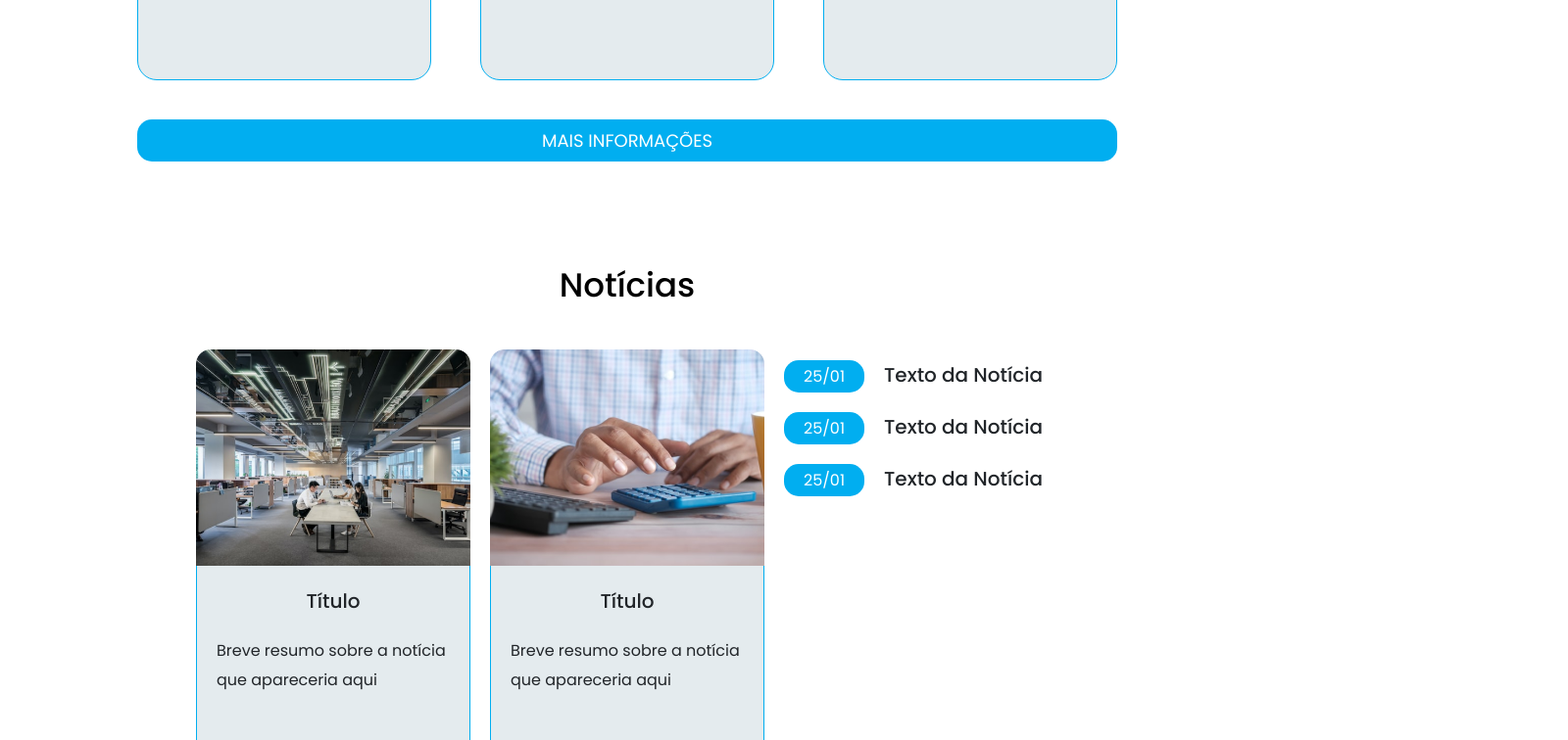
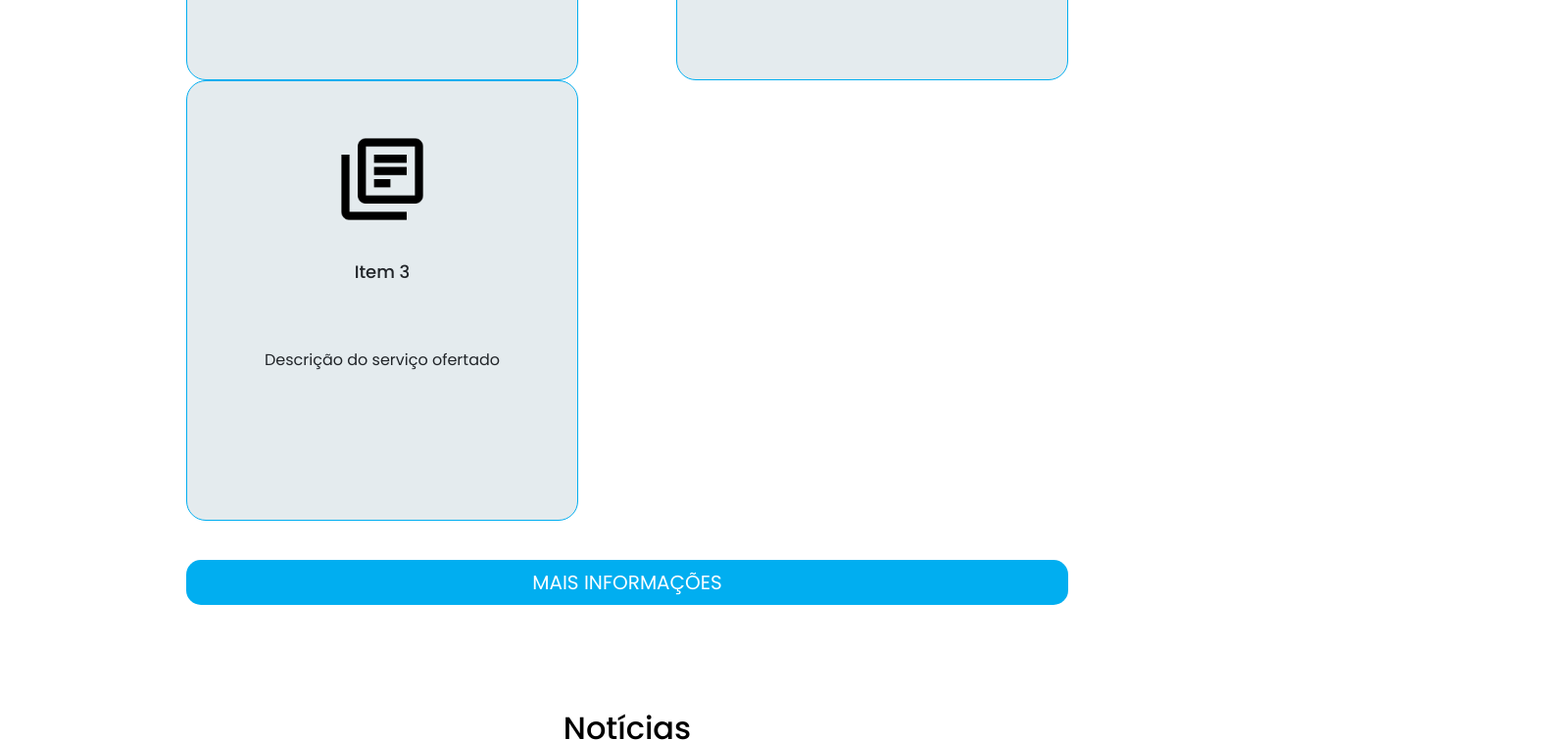
Before and after one commit to M1SS1NGHU3S/notekTemp, a React (Create React App) app: page / in a window 1280 px wide. Shown: the part 1980-2736 px from the top of the page at 98% size, 1600 px wide, since content can reach past the window. Built offline with nearby package versions, Linux system fonts and the light colour scheme.

Commit message:
Bootstrap container implementação

```diff
--- a/src/index.css
+++ b/src/index.css
@@ -63,7 +63,7 @@ h3 {
     border: none;
     color: #ffffff;
     text-transform: uppercase;
-    font-size: 18px;
+    font-size: 22px;
 }
 
 .column {
@@ -90,32 +90,34 @@ h3 {
     border-width: 0 1px 1px 1px;
 }
 
-@media (max-width: 800px) {
-    .text-box {
-        height: auto;
-    }
-}
 
-
-@media (max-width: 1350px) {
+@media (max-width: 1400px) {
     p {
-        font-size: 16px;
+        font-size: 18px;
         line-height: 30px;
     }
 
+    a {
+        font-size: 14px;
+    }
+
     h1 {
-        font-size: 44px;
+        font-size: 42px;
         line-height: 52px;
     }
 
     h2 {
-        font-size: 34px;
+        font-size: 32px;
         line-height: 52px;
     }
 
     h3 {
+        font-size: 22px;
+        line-height: 32px;
+    }
+
+    .blue-btn {
         font-size: 20px;
-        line-height: 32px;
     }
 
     .notek-container {
@@ -126,6 +128,12 @@ h3 {
 @media (max-width: 900px) {
     .notek-container {
         max-width: 90%;
+    }
+}
+
+@media (max-width: 800px) {
+    .text-box {
+        height: auto;
     }
 }
 
--- a/src/pages/home.js
+++ b/src/pages/home.js
@@ -18,7 +18,7 @@ function Home() {
             <SobreMudanca isHome={true} />
             <ServicosHome />
             <NoticiasRow isHome={true} />
-            <EntreEmContato />
+            {/* <EntreEmContato /> */}
         </>
     );
 }
--- a/src/sections/EntreEmContato.css
+++ b/src/sections/EntreEmContato.css
@@ -1,11 +1,15 @@
+.entre-contato {
+    padding: 0 40px;
+}
+
 .entre-contato--container {
-    width: 1600px;
     display: grid;
     justify-content: center;
-    grid-template-columns: 40% 40%;
+    grid-template-columns: 50% 40%;
     column-gap: 80px;
     margin: auto;
     height: 700px;
+    padding: 40px;
 }
 
 .contato-form {
--- a/src/sections/EntreEmContato.js
+++ b/src/sections/EntreEmContato.js
@@ -14,7 +14,7 @@ function EntreEmContato() {
 
     return (
         <section className="entre-contato">
-            <div className="entre-contato--container blue-border" style={bgStyle}>
+            <div className="entre-contato--container container blue-border" style={bgStyle}>
                 <div className="entre-contato--text-column">
                     <h1>Entre em contato conosco agora mesmo!</h1>
                 </div>
--- a/src/sections/NoticiasRow.css
+++ b/src/sections/NoticiasRow.css
@@ -47,19 +47,18 @@
     margin-top: 40px;
 }
 
-@media (max-width: 1350px) {
-    .noticias-row--content {
-        justify-content: center;
-    }
-
+@media (max-width: 1400px) {
     .noticias-row--column {
-        width: 280px;
-        margin: 0px 10px;
+        width: 350px;
     }
 }
 
-@media (max-width: 900px) {
-    .noticias-row--links{
+@media (max-width: 1200px) {
+    .noticias-row--column {
+        width: 300px;
+    }
+
+    /* .noticias-row--links{
         margin: 20px 0 0 0;
     }
 
@@ -70,23 +69,48 @@
     .noticias-row--btn {
         width: 280px;
         margin: 40px auto 0 auto;
+    } */
+}
+
+@media (max-width: 992px) {
+    .noticias-row--column {
+        width: 320px;
+    }
+
+    .noticias-row--links {
+        margin: auto;
+        margin-top: 40px;
+    }
+
+    .noticias-row--container {
+        display: grid;
+        justify-content: center;
+    }
+
+    .noticias-row--btn {
+        width: 320px;
+        margin: 20px auto 0 auto;
     }
 }
 
-@media (max-width: 670px) {
-    .noticias-row--content {
-        display: grid;
+@media (max-width: 768px) {
+    .noticias-row--column {
+        width: 300px;
     }
 
-    .noticias-row--column {
-        margin: 0;
+    .blog-card {
+        margin: auto;
     }
 
     .noticias-row--content > div:nth-child(2) {
         margin-block: 20px;
     }
 
+    .noticias-row--links {
+        margin-top: 0;
+    }
+
     .noticias-row--btn {
-        margin-top: 20px;
+        width: 300px;
     }
 }
--- a/src/sections/NoticiasRow.js
+++ b/src/sections/NoticiasRow.js
@@ -21,8 +21,9 @@ function NoticiasRow(props) {
             link: "#"
         },
     ]
-    const generateLinks = linksContent.map((value) =>
+    const generateLinks = linksContent.map((value, index) =>
         <NoticiaLink
+            key={index}
             titulo={value.titulo}
             data={value.data}
             link={value.link}
@@ -42,8 +43,9 @@ function NoticiasRow(props) {
             img: noticiaImg2
         }
     ]
-    const generateCards = cardsContent.map((value) =>
+    const generateCards = cardsContent.map((value, index) =>
         <BlogCard
+            key={index}
             img={value.img}
             titulo={value.titulo}
             desc={value.desc}
@@ -56,7 +58,7 @@ function NoticiasRow(props) {
 
     return (
         <div className="noticias-row" style={homeStyle}>
-            <div className="notek-container noticias-row--container">
+            <div className="container noticias-row--container">
                 <h2 className="section-title">Notícias</h2>
 
                 <div className="noticias-row--content">
--- a/src/sections/ServicosHome.css
+++ b/src/sections/ServicosHome.css
@@ -1,8 +1,3 @@
-.servicos-home--container {
-    max-width: 1000px;
-    margin: auto;
-}
-
 .servicos-home--cards {
     display: flex;
     flex-wrap: wrap;
@@ -19,7 +14,7 @@
     padding: 50px;
     text-align: center;
     height: 450px;
-    width: 300px;
+    width: 400px;
 }
 
 .servico-card--img {
--- a/src/sections/ServicosHome.js
+++ b/src/sections/ServicosHome.js
@@ -28,8 +28,9 @@ function ServicosHome() {
             classId: "item3"
         },
     ]
-    const allCards = cardsContent.map((value) =>
+    const allCards = cardsContent.map((value, index) =>
         <ServicoCard
+            key={index}
             img={value.img}
             titulo={value.titulo}
             desc={value.desc}
@@ -39,7 +40,7 @@ function ServicosHome() {
 
     return (
         <section className="servicos-home">
-            <div className="servicos-home--container">
+            <div className="servicos-home--container notek-container">
                 <h2 className="section-title">Serviços</h2>
 
                 <div className="servicos-home--cards">
```
